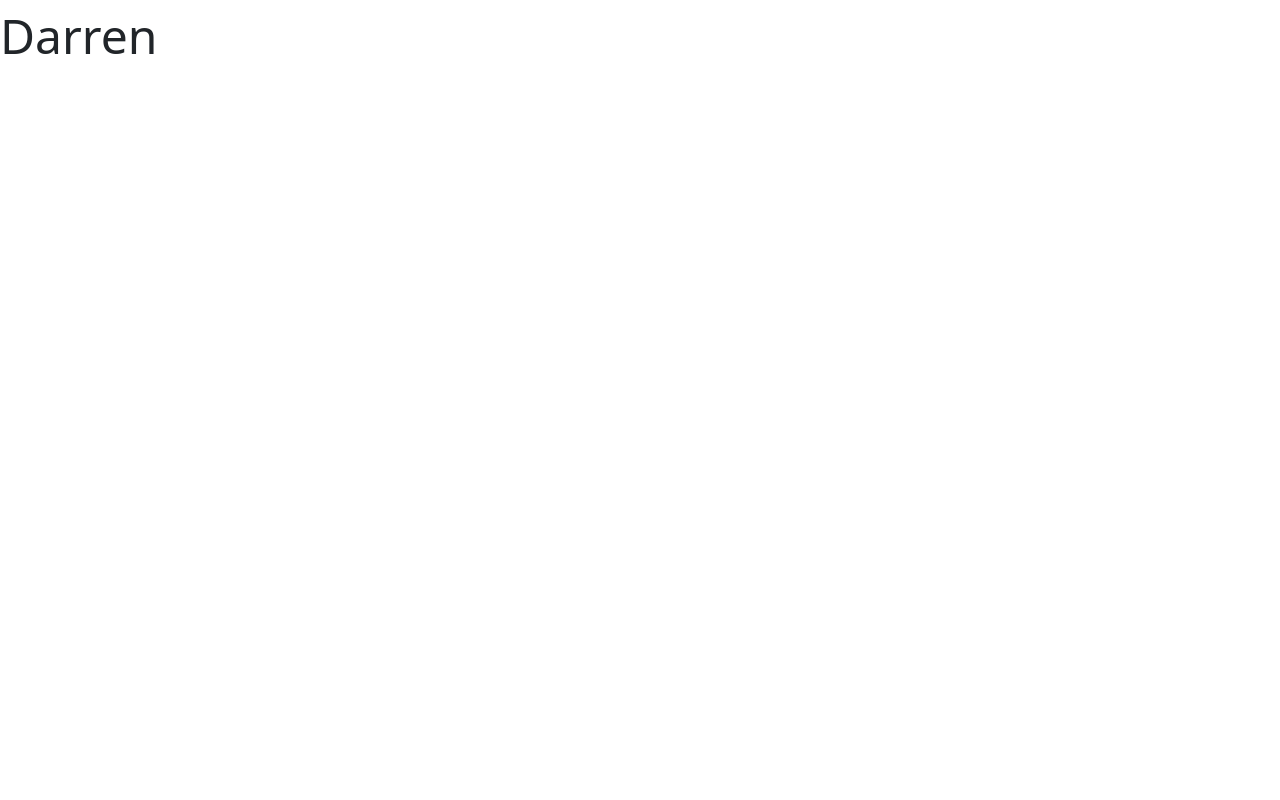
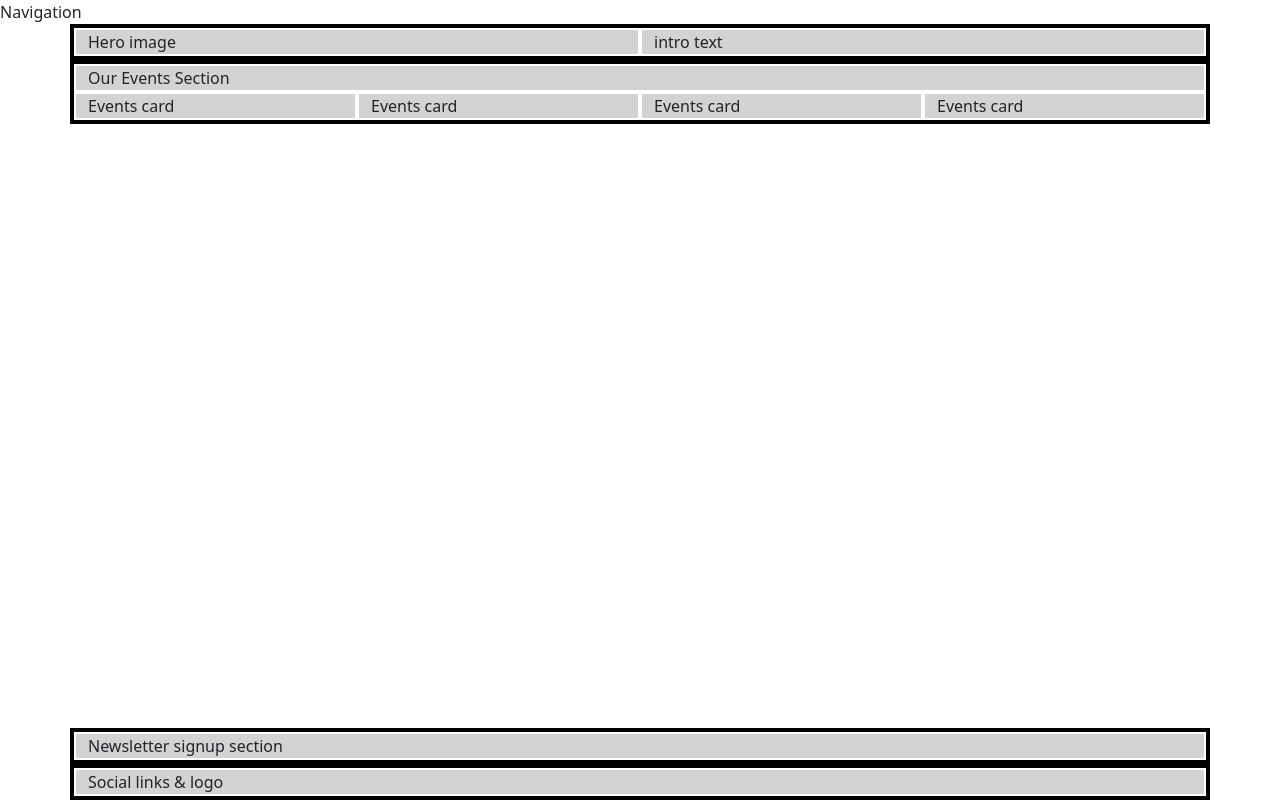
Before and after one commit to Darren-Longhurst/venture-cycling-mp-1, a plain HTML site: page index.html in a window 1280 px wide. Drawn offline with nearby package versions, Linux system fonts and the light colour scheme; a web font is replaced by a local one.

Commit message:
CSS variables, grid visualisation

```diff
--- a/assets/css/style.css
+++ b/assets/css/style.css
@@ -1,10 +1,33 @@
 /*Google Fonts Import*/
-@import url('https://fonts.googleapis.com/css2?family=Inter:ital,opsz,wght@0,14..32,100..900;1,14..32,100..900&family=Open+Sans:ital,wght@0,300..800;1,300..800&display=swap');
+@import url('https://fonts.googleapis.com/css2?family=Cal+Sans&family=Open+Sans:ital,wght@0,300..800;1,300..800&display=swap');
+/*CSS Variables*/
+:root   {
+--primary-font: "Open-sans", sans-serif;
+--secondary-font: "Cal Sans", sans-serif;
+--primary-color: #57b3c8; /*blue*/
+--secondary-color: #423317; /*brown*/
+--highlight-color: #ff781f; /*orange*/
+}
+
+/*Global Styles*/
 
 body    {
-    background-color:rgb(208, 255, 0)
+    font-family: var(--primary-font);
 }
 
-p   {
-    font-size:300%;
+h1, h2, h3    {
+    font-family: var(--secondary-font);
+    color: var(--primary-color);
 }
+
+/*Grid Visualisation CSS*/
+
+.container,
+.row {
+    border: 2px solid black;
+}
+
+.col-12 {
+    border: 2px solid white;
+    background-color: lightgray;
+}
--- a/index.html
+++ b/index.html
@@ -5,20 +5,55 @@
     <meta name="viewport" content="width=device-width, initial-scale=1.0">
     <meta name="description" content="Venture Cycle Events, the souths premier cycle sportive company! Whether you're a recreational cyclist or seasoned enthusiast, we have events catering for all.">
     <title>Venture Cycle Events | Home</title>
-    <!-- favicons generated by favicon.io -->
+<!-- favicons generated by favicon.io-->
 <link rel="apple-touch-icon" sizes="180x180" href="assets/images/apple-touch-icon.png">
 <link rel="icon" type="image/png" sizes="32x32" href="assets/images/favicon-32x32.png">
 <link rel="icon" type="image/png" sizes="16x16" href="assets/images/favicon-16x16.png">
-<link rel="manifest" href="/site.webmanifest">
     <!--Custom CSS-->
     <link rel="stylesheet" href="assets/css/style.css">
     <!--Bootstrap CSS Link-->
-<link href="https://cdn.jsdelivr.net/npm/bootstrap@5.3.6/dist/css/bootstrap.min.css" rel="stylesheet" integrity="sha384-4Q6Gf2aSP4eDXB8Miphtr37CMZZQ5oXLH2yaXMJ2w8e2ZtHTl7GptT4jmndRuHDT" crossorigin="anonymous">
+<link href="https://cdn.jsdelivr.net/npm/bootstrap@5.3.3/dist/css/bootstrap.min.css" rel="stylesheet" integrity="sha384-QWTKZyjpPEjISv5WaRU9OFeRpok6YctnYmDr5pNlyT2bRjXh0JMhjY6hW+ALEwIH" crossorigin="anonymous">
+   </head>
+   <!--Body class set to work with mt-auto on footer to ensure footer always stays at the bottom-->
+<body class="d-flex flex-column min-vh-100">
+    <!--Navigation-->
+    <div>Navigation</div>
 
+    <!--Header with hero image-->
+    <header class="container">
+        <div class="row">
+            <div class="col-12 col-xl-6">Hero image</div>
+            <div class="col-12 col-xl-6">intro text</div>
+        </div>
+    </header>
+    <!--Main element to hold all information, except the grid structure-->
+    <main>
+        <!--Event Section-->
+        <section class="container">
+            <div class="row">
+            <div class="col-12">Our Events Section</div>
+            <div class="col-12 col-md-6 col-xl-3">Events card</div>
+            <div class="col-12 col-md-6 col-xl-3">Events card</div>
+            <div class="col-12 col-md-6 col-xl-3">Events card</div>
+            <div class="col-12 col-md-6 col-xl-3">Events card</div>
+            </div>
+        </section>
+    </main>
 
-</head>
-<body>
-    <p>Darren</p>
+    <!--Footer/Newsletter/Socials-->
+    <!--mt-auto class added to push content to the bottom of the page-->
+    <footer class="mt-auto">
+        <div class="container">
+            <div class="row justify-content-center">
+                <div class="col-12">Newsletter signup section</div>
+            </div>
+        </div>
+        <div class="container">
+            <div class="row justify-content-center">
+                <div class="col-12">Social links & logo</div>
+            </div>
+        </div>
+    </footer>
     <!--Bootstrap JS Script-->
     <script src="https://cdn.jsdelivr.net/npm/bootstrap@5.3.6/dist/js/bootstrap.bundle.min.js" integrity="sha384-j1CDi7MgGQ12Z7Qab0qlWQ/Qqz24Gc6BM0thvEMVjHnfYGF0rmFCozFSxQBxwHKO" crossorigin="anonymous"></script>
      <!--Font Awesome Icon Kit-->
```
Also changed, not shown: assets/images/android-chrome-192x192.png (deleted), assets/images/android-chrome-512x512.png (deleted), assets/images/apple-touch-icon.png, assets/images/favicon-16x16.png, assets/images/favicon-32x32.png, 1 other file.
